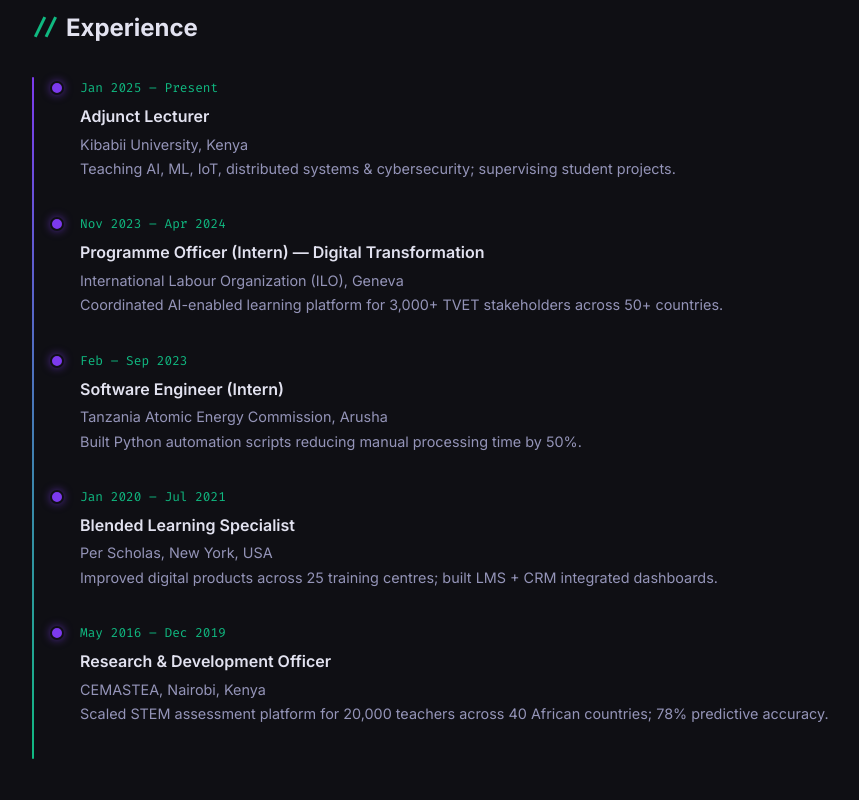
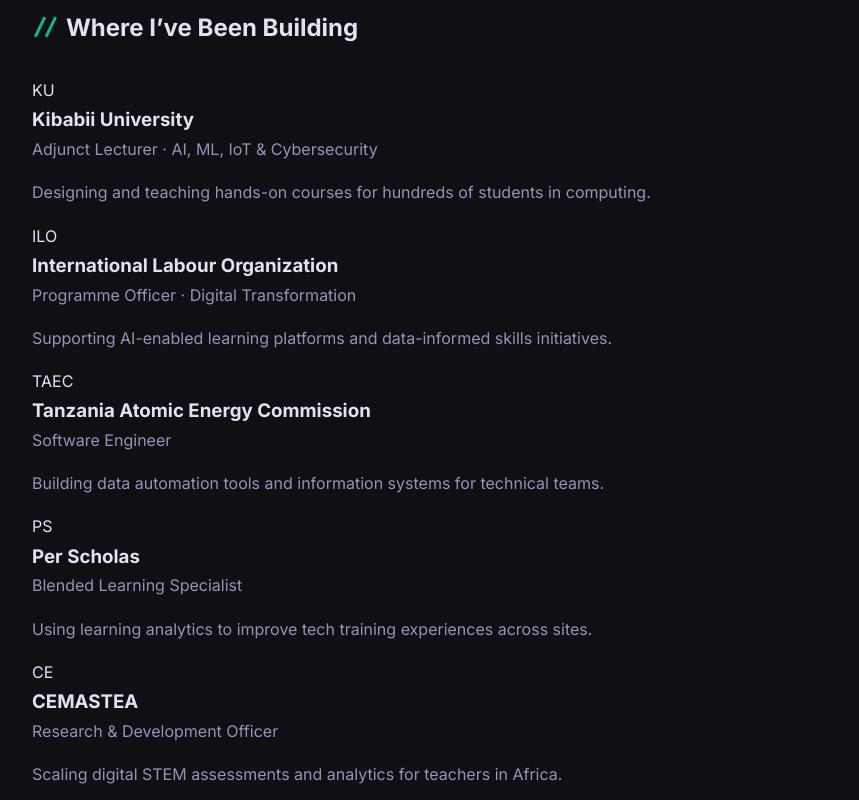
Before and after one commit to Ekhwatenge/elvirakhwatenge.github.io, a plain HTML site: page index.html in a window 1280 px wide. Shown: the part 1420-2220 px from the top of the page, without its empty margins (132-991 px from the left). Drawn offline with Linux system fonts and the light colour scheme.

Commit message:
Refactor experience section layout in index.html

```diff
--- a/index.html
+++ b/index.html
@@ -97,56 +97,62 @@
     <!-- EXPERIENCE TIMELINE -->
     <section class="section" id="experience">
   <div class="container">
-        <h2 class="section-title"><span class="mono">//</span> Experience</h2>
-        <div class="timeline">
+    <h2 class="section-title"><span class="mono">//</span> Where I’ve Been Building</h2>
 
-          <div class="timeline-item">
-            <div class="timeline-dot"></div>
-            <div class="timeline-content">
-              <span class="timeline-date">Jan 2025 – Present</span>
-              <h3>Adjunct Lecturer</h3>
-              <p class="timeline-org">Kibabii University, Kenya</p>
-              <p>Teaching AI, ML, IoT, distributed systems & cybersecurity; supervising student projects.</p>
+    <div class="org-grid">
+
+      <div class="org-card">
+        <div class="org-logo-circle">
+          <span>KU</span>
+        </div>
+        <div class="org-content">
+          <h3>Kibabii University</h3>
+          <p class="org-role">Adjunct Lecturer · AI, ML, IoT & Cybersecurity</p>
+          <p class="org-text">Designing and teaching hands-on courses for hundreds of students in computing.</p>
         </div>
       </div>
 
-          <div class="timeline-item">
-            <div class="timeline-dot"></div>
-            <div class="timeline-content">
-              <span class="timeline-date">Nov 2023 – Apr 2024</span>
-              <h3>Programme Officer (Intern) — Digital Transformation</h3>
-              <p class="timeline-org">International Labour Organization (ILO), Geneva</p>
-              <p>Coordinated AI-enabled learning platform for 3,000+ TVET stakeholders across 50+ countries.</p>
+      <div class="org-card">
+        <div class="org-logo-circle">
+          <span>ILO</span>
+        </div>
+        <div class="org-content">
+          <h3>International Labour Organization</h3>
+          <p class="org-role">Programme Officer · Digital Transformation</p>
+          <p class="org-text">Supporting AI-enabled learning platforms and data-informed skills initiatives.</p>
         </div>
       </div>
 
-          <div class="timeline-item">
-            <div class="timeline-dot"></div>
-            <div class="timeline-content">
-              <span class="timeline-date">Feb – Sep 2023</span>
-              <h3>Software Engineer (Intern)</h3>
-              <p class="timeline-org">Tanzania Atomic Energy Commission, Arusha</p>
-              <p>Built Python automation scripts reducing manual processing time by 50%.</p>
+      <div class="org-card">
+        <div class="org-logo-circle">
+          <span>TAEC</span>
+        </div>
+        <div class="org-content">
+          <h3>Tanzania Atomic Energy Commission</h3>
+          <p class="org-role">Software Engineer</p>
+          <p class="org-text">Building data automation tools and information systems for technical teams.</p>
         </div>
       </div>
 
-          <div class="timeline-item">
-            <div class="timeline-dot"></div>
-            <div class="timeline-content">
-              <span class="timeline-date">Jan 2020 – Jul 2021</span>
-              <h3>Blended Learning Specialist</h3>
-              <p class="timeline-org">Per Scholas, New York, USA</p>
-              <p>Improved digital products across 25 training centres; built LMS + CRM integrated dashboards.</p>
+      <div class="org-card">
+        <div class="org-logo-circle">
+          <span>PS</span>
+        </div>
+        <div class="org-content">
+          <h3>Per Scholas</h3>
+          <p class="org-role">Blended Learning Specialist</p>
+          <p class="org-text">Using learning analytics to improve tech training experiences across sites.</p>
         </div>
       </div>
 
-          <div class="timeline-item">
-            <div class="timeline-dot"></div>
-            <div class="timeline-content">
-              <span class="timeline-date">May 2016 – Dec 2019</span>
-              <h3>Research & Development Officer</h3>
-              <p class="timeline-org">CEMASTEA, Nairobi, Kenya</p>
-              <p>Scaled STEM assessment platform for 20,000 teachers across 40 African countries; 78% predictive accuracy.</p>
+      <div class="org-card">
+        <div class="org-logo-circle">
+          <span>CE</span>
+        </div>
+        <div class="org-content">
+          <h3>CEMASTEA</h3>
+          <p class="org-role">Research & Development Officer</p>
+          <p class="org-text">Scaling digital STEM assessments and analytics for teachers in Africa.</p>
         </div>
       </div>
 
```
Lines whose indentation alone changed are shown as unchanged.
